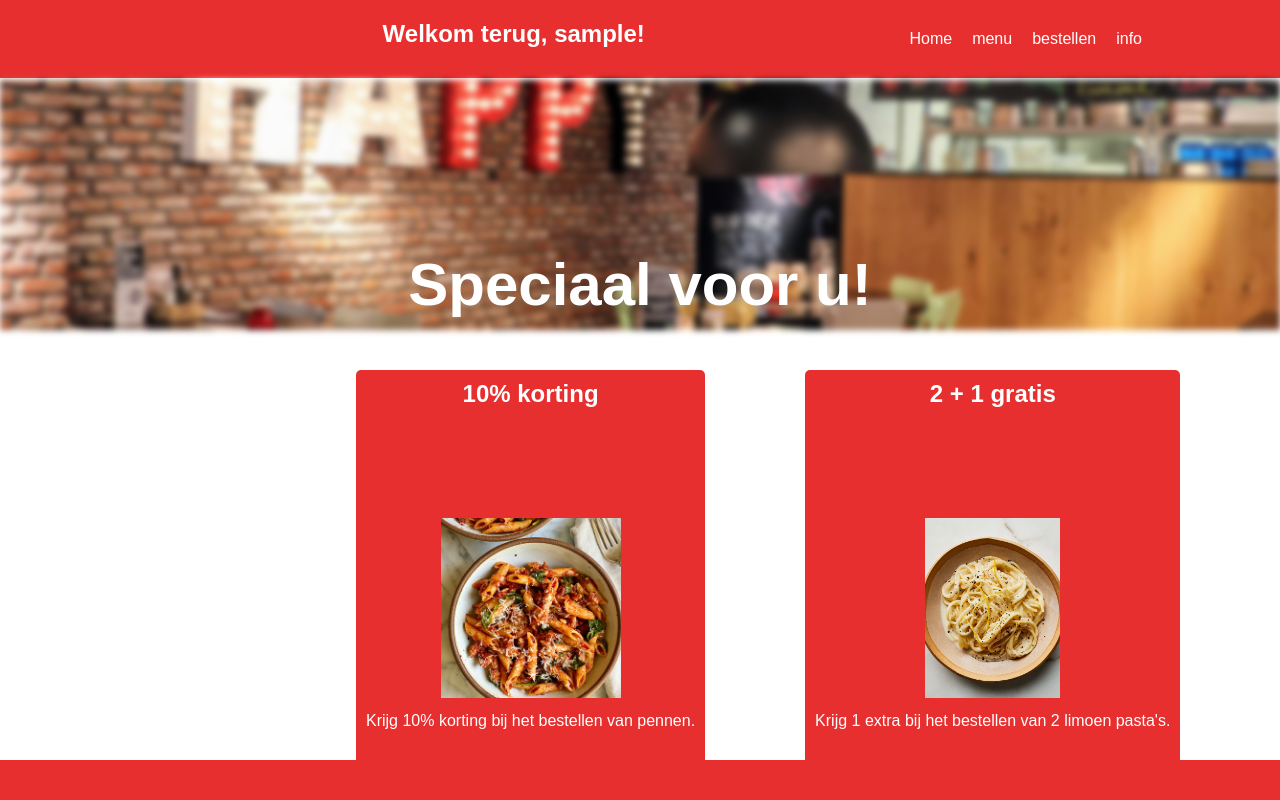
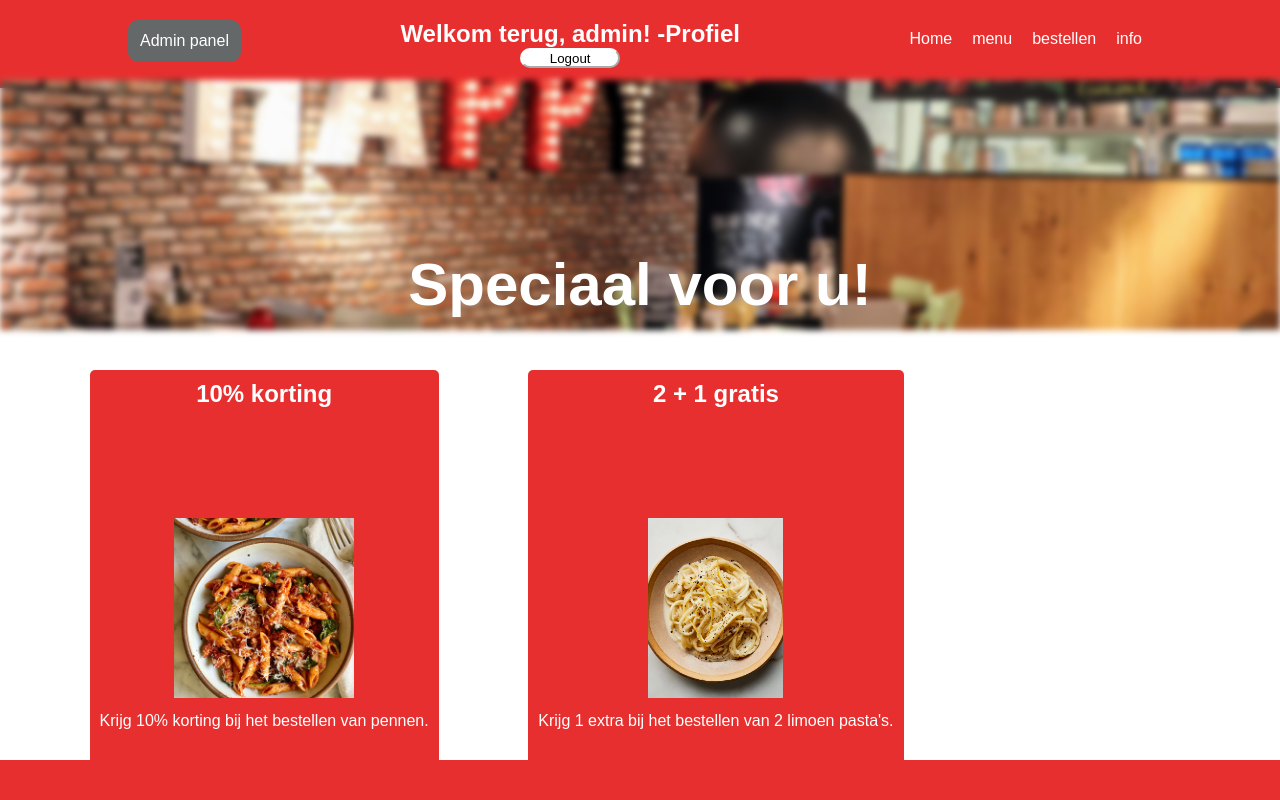
Before and after one commit to SuperCoalaMan/Happy-Italy-websiteje, a PHP site: page /profile/profile.php in a window 1280 px wide. Run offline with PHP 8.4, Linux system fonts and the light colour scheme; the visitor is signed in with stand-in values (Sample User, id 1).

Commit message:
logout
logout

```diff
--- a/AccountGegevens/regi.html
+++ b/AccountGegevens/regi.html
@@ -23,7 +23,7 @@
       </div>
     <form class="form" action="register.php" method="POST">
         <div class="icon"></div>
-        <h2>Login bij Happy Italy</h2>
+        <h2>Registreer bij Happy Italy</h2>
         <div class="inputs">
         <input placeholder="Username" class="input" type="text" name="username" required>
         <br>
--- a/AccountGegevens/register.php
+++ b/AccountGegevens/register.php
@@ -2,19 +2,19 @@
 session_start();
 
 if ($_SERVER['REQUEST_METHOD'] == 'POST') {
-    // Get the user input
+
     $username = $_POST['username'];
     $password = $_POST['password'];
     $confirm_password = $_POST['confirm_password'];
 
-    // Validate the password
+
     if ($password != $confirm_password) {
         $_SESSION['error'] = "Passwords do not match";
         header('Location: regi.html');
         exit();
     }
 
-    // Create a new user account
+
     $users = file_get_contents('users.json');
     $users = json_decode($users, true);
 
--- a/BelangrijkeCode(Doet niks)/checkVoorLogin.php
+++ b/BelangrijkeCode(Doet niks)/checkVoorLogin.php
@@ -9,10 +9,10 @@ if (!isset($_SESSION['user_id'])) {
 
 <?php if (isset($_SESSION['user_id'])) { ?>
             <h1>Welcome, <?php echo $_SESSION['user_id']; ?>!</h1>
-            <p>You are now logged in.</p>
+            <p>Je bent ingelogt.</p>
         <?php } else { ?>
-            <h1>Welcome to My Website</h1>
-            <p>Please log in to access your account.</p>
+            <h1>welkom op de site</h1>
+            <p>U moet eerst inloggen om op uw account te komen.</p>
         <?php } ?>
 
 
--- a/Info/Info.php
+++ b/Info/Info.php
@@ -22,12 +22,7 @@ session_start();
         <?php } else { ?>
           <a href="../AccountGegevens/login.html">Login</a>
         <?php } ?>
-          <!--Als de user admin is komt er een tabje admin bij-->
-        <?php if ($_SESSION['user_id'] == 'admin') { ?>
-            <a href="../AccountGegevens/admin.php">Admin</a>
 
-        <?php } else { ?>
-        <?php } ?>
         </nav>
       </div>
     </div>
--- a/profile/css/profile.css
+++ b/profile/css/profile.css
@@ -44,7 +44,6 @@ body, html {
     height: 80%;
     width: 100%;
     display: inline-block;
-    margin-left: 20%;
 }
 .img{
     height: 200px;
@@ -63,7 +62,7 @@ body, html {
     text-align: center;
     float: left;
     overflow: hidden;
-    margin-left: 100px;
+    margin-left: 7%;
     margin-top: 40px;
     border-radius: 5px;
     transition: .4s;
@@ -111,3 +110,29 @@ body, html {
 .infoBtn:hover{
     background-color: rgb(218, 215, 215);
 }
+.aPanel{
+    float: left;
+    color: #fff;
+    text-decoration: none;
+    font-family: fantasy;
+    padding: 10px 10px;
+    background-color: #656869;
+    border: 2px solid #656869;
+    border-radius: 10px;
+    display: inline-block;
+  }
+  .aPanel:hover{
+    background-color: #7a7d7e;
+    border-radius: 15px;
+    border: 2px solid white;
+  }
+  .logout{
+    background-color: white;
+    height: 20px;
+    width: 100px;
+    border-radius: 10px;
+    border-color: white;
+  }
+  .logout:hover{
+    border-color: black;
+  }
--- a/profile/profile.php
+++ b/profile/profile.php
@@ -21,16 +21,26 @@ if (!isset($_SESSION['user_id'])) {
 <body>
     <div class="fixed-header">
         <div class="container">
+            <!--Als de user admin is komt er een tabje admin bij-->
+        <?php if ($_SESSION['user_id'] == 'admin') { ?>
+            <a class="aPanel" href="../AccountGegevens/admin.php">Admin panel</a>
+
+        <?php } else { ?>
+        <?php } ?>
+
           <nav id="nav">
             <a href="../Info/Info.php">info</a>
             <a href="#">bestellen</a>
             <a href="#">menu</a>
             <a href="../index.html">Home</a>
             <?php if (isset($_SESSION['user_id'])) { ?>
-            <h1>Welkom terug, <?php echo $_SESSION['user_id']; ?>!</h1>
+            <h1>Welkom terug, <?php echo $_SESSION['user_id']; ?>! -Profiel</h1>
         <?php } else { ?>
 
         <?php } ?>
+        <form action="logout.php" method="post">
+		      <button class="logout" type="submit" name="logout">Logout</button>
+	      </form>
           </nav>
         </div>
       </div>
```
Also changed, not shown: AccountGegevens/Css/login.css (+16 -0 lines), AccountGegevens/admin.php (+1 -18 lines), profile/logout.php (added, +7 -0 lines).
